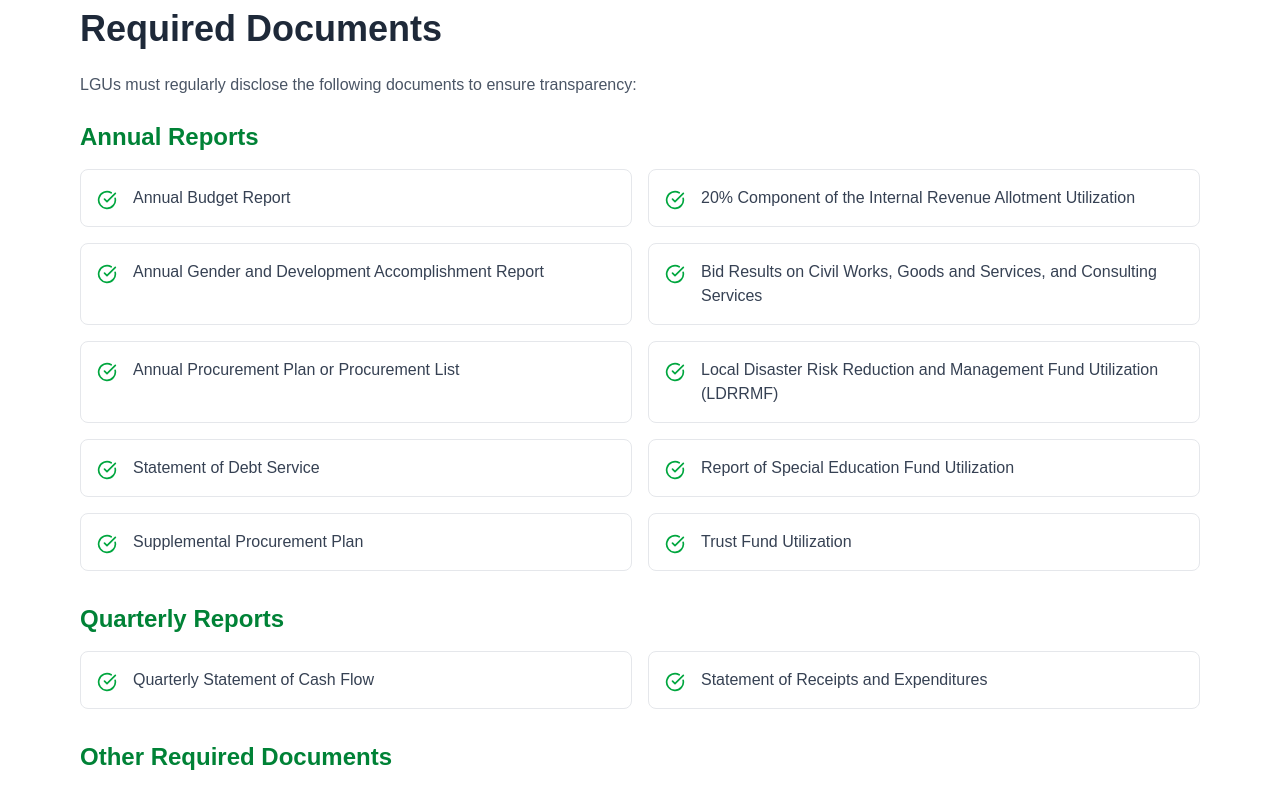
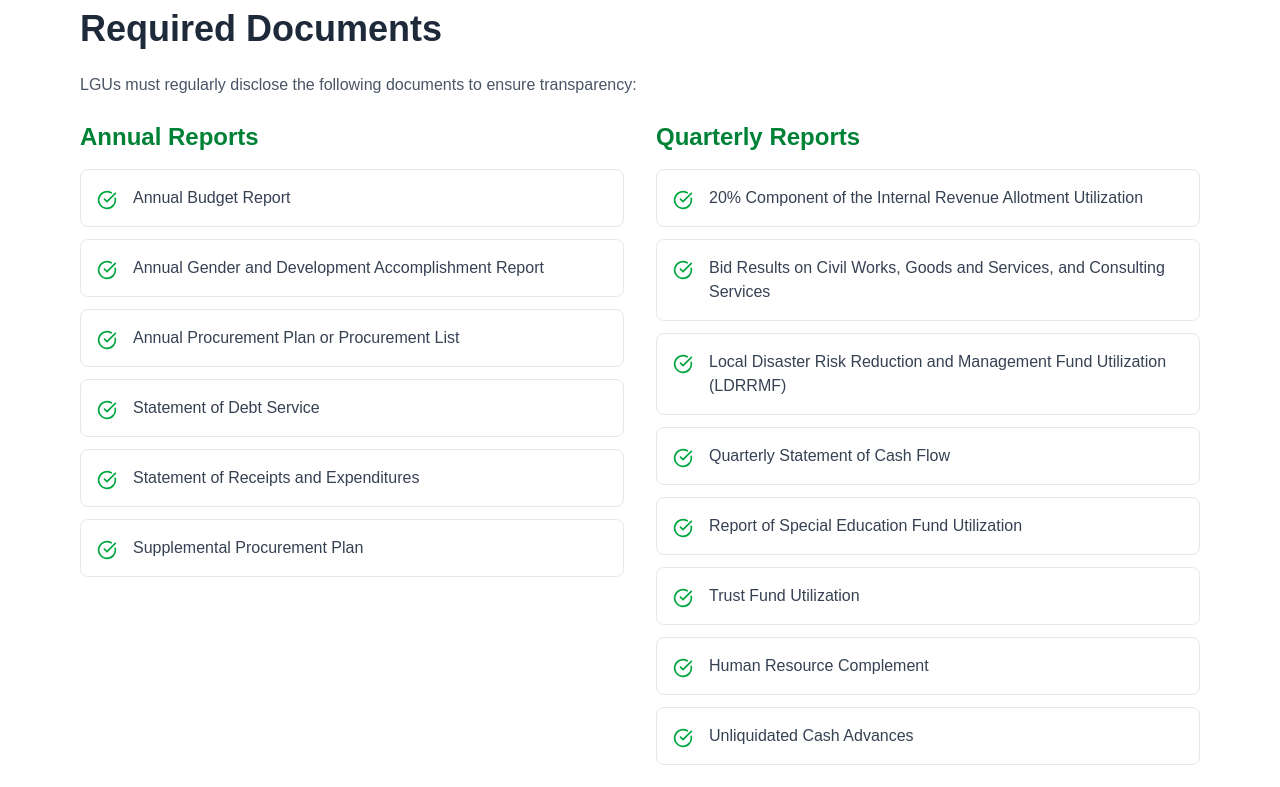
Before and after one commit to Elizerdejoya/fdp-transparency-portal, a Next.js app: page /about-fdp in a window 1280 px wide. Shown: the part 980-1767 px from the top of the page. Built offline with nearby package versions, Linux system fonts and the light colour scheme.

Commit message:
Convert required documents to 2-column table layout (Annual vs Quarterly Reports)

```diff
--- a/app/about-fdp/page.tsx
+++ b/app/about-fdp/page.tsx
@@ -3,36 +3,24 @@
 import { CheckCircle } from 'lucide-react';
 
 export default function AboutFDP() {
-  const requiredDocuments = [
-    {
-      category: 'Annual Reports',
-      items: [
+  const annualReports = [
     'Annual Budget Report',
+    'Annual Gender and Development Accomplishment Report',
+    'Annual Procurement Plan or Procurement List',
+    'Statement of Debt Service',
+    'Statement of Receipts and Expenditures',
+    'Supplemental Procurement Plan',
+  ];
+
+  const quarterlyReports = [
     '20% Component of the Internal Revenue Allotment Utilization',
-        'Annual Gender and Development Accomplishment Report',
     'Bid Results on Civil Works, Goods and Services, and Consulting Services',
-        'Annual Procurement Plan or Procurement List',
     'Local Disaster Risk Reduction and Management Fund Utilization (LDRRMF)',
-        'Statement of Debt Service',
+    'Quarterly Statement of Cash Flow',
     'Report of Special Education Fund Utilization',
-        'Supplemental Procurement Plan',
     'Trust Fund Utilization',
-      ],
-    },
-    {
-      category: 'Quarterly Reports',
-      items: [
-        'Quarterly Statement of Cash Flow',
-        'Statement of Receipts and Expenditures',
-      ],
-    },
-    {
-      category: 'Other Required Documents',
-      items: [
     'Human Resource Complement',
     'Unliquidated Cash Advances',
-      ],
-    },
   ];
 
   const legalBasis = [
@@ -109,12 +97,12 @@ export default function AboutFDP() {
           <p className="text-gray-600 mb-6">
             LGUs must regularly disclose the following documents to ensure transparency:
           </p>
-          <div className="space-y-8">
-            {requiredDocuments.map((section, idx) => (
-              <div key={idx}>
-                <h3 className="text-2xl font-bold text-green-700 mb-4">{section.category}</h3>
-                <div className="grid grid-cols-1 md:grid-cols-2 gap-4">
-                  {section.items.map((doc, index) => (
+          <div className="grid grid-cols-1 md:grid-cols-2 gap-8">
+            {/* Annual Reports Column */}
+            <div>
+              <h3 className="text-2xl font-bold text-green-700 mb-4">Annual Reports</h3>
+              <div className="space-y-3">
+                {annualReports.map((doc, index) => (
                   <div key={index} className="flex items-start gap-4 bg-white p-4 rounded-lg border border-gray-200">
                     <CheckCircle className="text-green-600 flex-shrink-0 mt-1" size={20} />
                     <span className="text-gray-700">{doc}</span>
@@ -122,7 +110,19 @@ export default function AboutFDP() {
                 ))}
               </div>
             </div>
+
+            {/* Quarterly Reports Column */}
+            <div>
+              <h3 className="text-2xl font-bold text-green-700 mb-4">Quarterly Reports</h3>
+              <div className="space-y-3">
+                {quarterlyReports.map((doc, index) => (
+                  <div key={index} className="flex items-start gap-4 bg-white p-4 rounded-lg border border-gray-200">
+                    <CheckCircle className="text-green-600 flex-shrink-0 mt-1" size={20} />
+                    <span className="text-gray-700">{doc}</span>
+                  </div>
                 ))}
+              </div>
+            </div>
           </div>
         </section>
 
```
Lines whose indentation alone changed are shown as unchanged.
